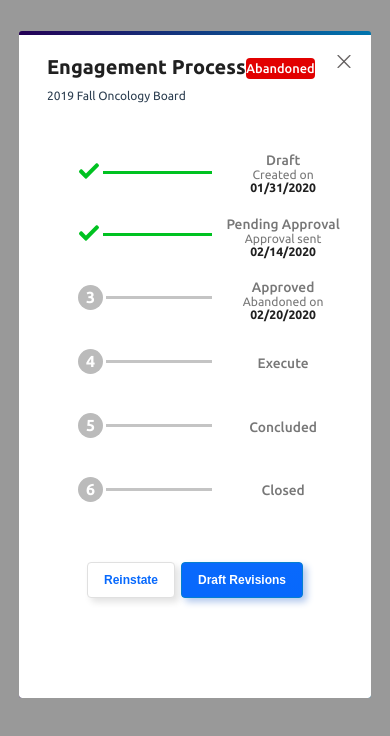
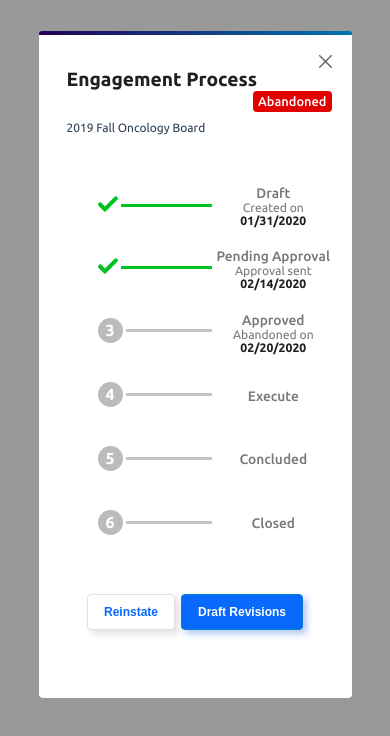
Before and after one commit to ZoiloGranda/modal-test, a Vue app: page / in a window 390 px wide. Both pictures are taken after a click on the button "Open Modal". Shown: the top 736 px of the page. Built offline with nearby package versions, Linux system fonts and the light colour scheme.

Commit message:
Title and tag styling

```diff
--- a/src/components/Modal.vue
+++ b/src/components/Modal.vue
@@ -1,14 +1,16 @@
 <template>
  <section class="modal" @click.self="closeModal()">
   <div class="modal-content border-style">
+   <div class="flex close-container">
+    <img class="close icon" src="../assets/close.svg" alt="close" @click='closeModal()' />
+   </div>
    <div class="flex content-height">
-    <p class="fg-1 title black-text">{{data.process}}</p>
+    <p class="title black-text">{{data.process}}</p>
     <p class="fg-1 bg-red font-size-small white-text">
      {{data.status}}
     </p>
     <span class="fill-flex">
     </span>
-    <img class="close icon tooltip" src="../assets/close.svg" alt="close" @click='closeModal()' />
 
    </div>
    <div class="flex">
@@ -61,9 +63,9 @@ export default {
  background-color: rgba(0, 0, 0, 0.4);
  .modal-content {
   background-color: #fefefe;
-  margin: 15% auto;
+  margin: 10% auto;
   padding: 20px 20px 25px 20px;
-  width: 80%;
+  width: 70%;
   &.border-style {
    background: linear-gradient(#fff, #fff) padding-box,
    linear-gradient(to left, #0075ae, #240055) border-box;
@@ -71,12 +73,16 @@ export default {
    border-radius: 3px;
   }
  }
+ .close-container{
+   flex-direction: row-reverse;
   .close {
    color: #aaa;
    height: 0.8rem;
    width: 0.8rem;
-  flex-grow: 3;
    align-self: center;
+   @media only screen and (max-width: 440px) {
+    align-self: end
+   }
   }
   .close:hover,
   .close:focus {
@@ -84,12 +90,17 @@ export default {
    text-decoration: none;
    cursor: pointer;
   }
+ }
  .title {
-  font-size: 20px;
+  font-size: 1.2rem;
   font-weight: bold;
-  margin: 0;
+  margin: 0px 0.5rem 0px 0px;
   text-align: left;
   padding-left: 0.5rem;
+  flex: 1 1 12rem;
+  @media only screen and (max-width: 440px) {
+   flex: 1 1 10rem;
+  }
  }
  .subtitle {
   text-align: left;
@@ -105,6 +116,11 @@ export default {
   line-height: 1.3rem;
   margin: 0;
   font-weight: 500;
+  padding: 0 5px;
+  @media only screen and (max-width: 440px) {
+   justify-content: center;
+   align-self: end;
+  }
  }
  .fill-flex {
   flex-grow: 50;
@@ -130,6 +146,17 @@ export default {
    .close{
     align-self: baseline;
    }
+   .content-height{
+     flex-direction: column;
+     align-items: flex-start;
+     margin-left: 0.5rem;
+     .title{
+      flex: 1 1 0;
+      padding-left: 0px;
+     }
+     .bg-red{
+     }
+   }
   }
  }
 }
```
Lines whose indentation alone changed are shown as unchanged.
